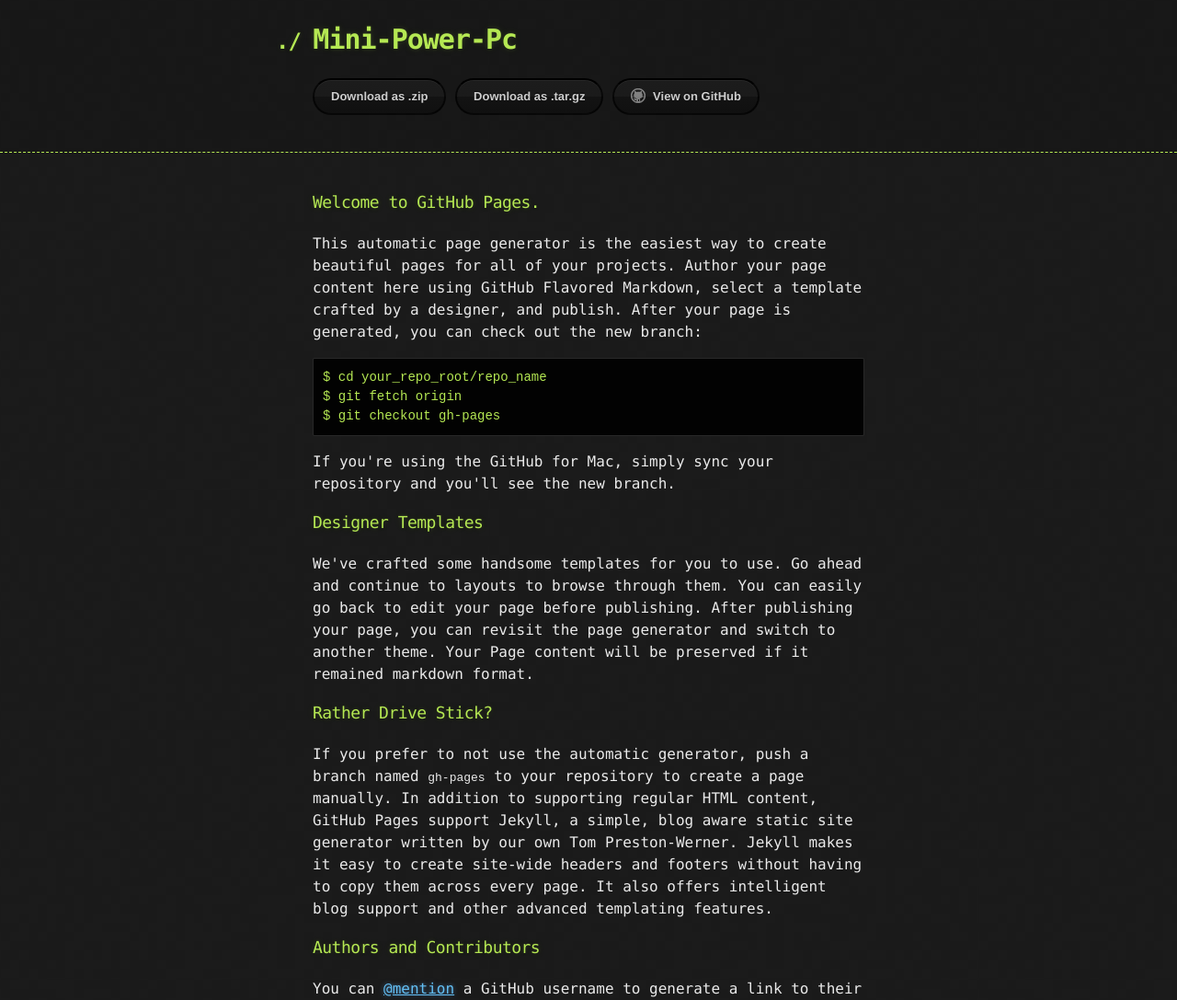
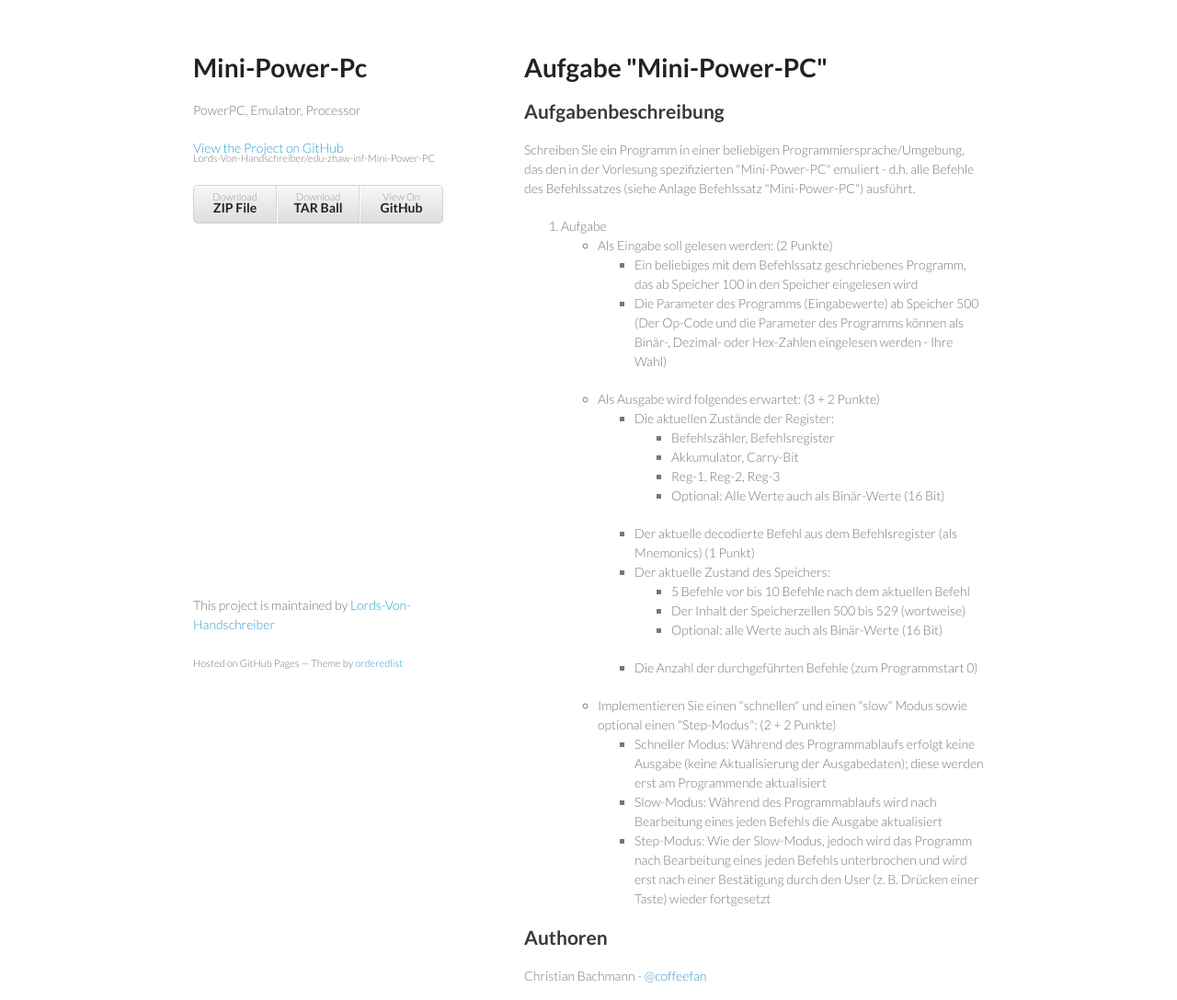
Before and after one commit to Lords-Von-Handschreiber/Mini-Power-PC, a plain HTML site: page index.html in a window 1280 px wide. Shown: the top 1087 px of the page at 92% size. Drawn offline with Linux system fonts and the light colour scheme.

```diff
--- a/index.html
+++ b/index.html
@@ -1,62 +1,98 @@
-<!DOCTYPE html>
+<!doctype html>
 <html>
   <head>
-    <meta charset='utf-8'>
+    <meta charset="utf-8">
     <meta http-equiv="X-UA-Compatible" content="chrome=1">
+    <title>Mini-Power-Pc by Lords-Von-Handschreiber</title>
 
-    <link rel="stylesheet" type="text/css" href="stylesheets/stylesheet.css" media="screen" />
-    <link rel="stylesheet" type="text/css" href="stylesheets/pygment_trac.css" media="screen" />
-    <link rel="stylesheet" type="text/css" href="stylesheets/print.css" media="print" />
+    <link rel="stylesheet" href="stylesheets/styles.css">
+    <link rel="stylesheet" href="stylesheets/pygment_trac.css">
+    <meta name="viewport" content="width=device-width, initial-scale=1, user-scalable=no">
+    <!--[if lt IE 9]>
+    <script src="//html5shiv.googlecode.com/svn/trunk/html5.js"></script>
+    <![endif]-->
+  </head>
+  <body>
+    <div class="wrapper">
+      <header>
+        <h1>Mini-Power-Pc</h1>
+        <p>PowerPC, Emulator, Processor</p>
 
-    <title>Mini-Power-Pc by Lords-Von-Handschreiber</title>
-  </head>
+        <p class="view"><a href="https://github.com/Lords-Von-Handschreiber/edu-zhaw-inf-Mini-Power-PC">View the Project on GitHub <small>Lords-Von-Handschreiber/edu-zhaw-inf-Mini-Power-PC</small></a></p>
 
-  <body>
 
-    <header>
-      <div class="container">
-        <h1>Mini-Power-Pc</h1>
-        <h2></h2>
+        <ul>
+          <li><a href="https://github.com/Lords-Von-Handschreiber/edu-zhaw-inf-Mini-Power-PC/zipball/master">Download <strong>ZIP File</strong></a></li>
+          <li><a href="https://github.com/Lords-Von-Handschreiber/edu-zhaw-inf-Mini-Power-PC/tarball/master">Download <strong>TAR Ball</strong></a></li>
+          <li><a href="https://github.com/Lords-Von-Handschreiber/edu-zhaw-inf-Mini-Power-PC">View On <strong>GitHub</strong></a></li>
+        </ul>
+      </header>
+      <section>
+        <h1>Aufgabe "Mini-Power-PC"</h1>
 
-        <section id="downloads">
-          <a href="https://github.com/Lords-Von-Handschreiber/edu-zhaw-inf-Mini-Power-PC/zipball/master" class="btn">Download as .zip</a>
-          <a href="https://github.com/Lords-Von-Handschreiber/edu-zhaw-inf-Mini-Power-PC/tarball/master" class="btn">Download as .tar.gz</a>
-          <a href="https://github.com/Lords-Von-Handschreiber/edu-zhaw-inf-Mini-Power-PC" class="btn btn-github"><span class="icon"></span>View on GitHub</a>
-        </section>
-      </div>
-    </header>
+<h2>Aufgabenbeschreibung</h2>
 
-    <div class="container">
-      <section id="main_content">
-        <h3>Welcome to GitHub Pages.</h3>
+<p>Schreiben Sie ein Programm in einer beliebigen Programmiersprache/Umgebung, das den in der Vorlesung spezifizierten "Mini-Power-PC" emuliert - d.h. alle Befehle des Befehlssatzes (siehe Anlage Befehlssatz "Mini-Power-PC") ausführt.</p>
 
-<p>This automatic page generator is the easiest way to create beautiful pages for all of your projects. Author your page content here using GitHub Flavored Markdown, select a template crafted by a designer, and publish. After your page is generated, you can check out the new branch:</p>
+<ol>
+<li>Aufgabe
 
-<pre><code>$ cd your_repo_root/repo_name
-$ git fetch origin
-$ git checkout gh-pages
-</code></pre>
+<ul>
+<li>Als Eingabe soll gelesen werden: (2 Punkte)
 
-<p>If you're using the GitHub for Mac, simply sync your repository and you'll see the new branch.</p>
+<ul>
+<li>Ein beliebiges mit dem Befehlssatz geschriebenes Programm, das ab Speicher 100 in den Speicher eingelesen wird</li>
+<li>Die Parameter des Programms (Eingabewerte) ab Speicher 500 (Der Op-Code und die Parameter des Programms können als Binär-, Dezimal- oder Hex-Zahlen eingelesen werden - Ihre Wahl)</li>
+</ul>
+</li>
+<li>Als Ausgabe wird folgendes erwartet: (3 + 2 Punkte)
 
-<h3>Designer Templates</h3>
+<ul>
+<li>Die aktuellen Zustände der Register:
 
-<p>We've crafted some handsome templates for you to use. Go ahead and continue to layouts to browse through them. You can easily go back to edit your page before publishing. After publishing your page, you can revisit the page generator and switch to another theme. Your Page content will be preserved if it remained markdown format.</p>
+<ul>
+<li>Befehlszähler, Befehlsregister</li>
+<li>Akkumulator, Carry-Bit</li>
+<li>Reg-1, Reg-2, Reg-3</li>
+<li>Optional: Alle Werte auch als Binär-Werte (16 Bit)</li>
+</ul>
+</li>
+<li>Der aktuelle decodierte Befehl aus dem Befehlsregister (als Mnemonics) (1 Punkt)</li>
+<li>Der aktuelle Zustand des Speichers:
 
-<h3>Rather Drive Stick?</h3>
+<ul>
+<li>5 Befehle vor bis 10 Befehle nach dem aktuellen Befehl</li>
+<li>Der Inhalt der Speicherzellen 500 bis 529 (wortweise)</li>
+<li>Optional: alle Werte auch als Binär-Werte (16 Bit)</li>
+</ul>
+</li>
+<li>Die Anzahl der durchgeführten Befehle (zum Programmstart 0)</li>
+</ul>
+</li>
+<li>Implementieren Sie einen "schnellen" und einen "slow" Modus sowie optional einen "Step-Modus": (2 + 2 Punkte)
 
-<p>If you prefer to not use the automatic generator, push a branch named <code>gh-pages</code> to your repository to create a page manually. In addition to supporting regular HTML content, GitHub Pages support Jekyll, a simple, blog aware static site generator written by our own Tom Preston-Werner. Jekyll makes it easy to create site-wide headers and footers without having to copy them across every page. It also offers intelligent blog support and other advanced templating features.</p>
+<ul>
+<li>Schneller Modus: Während des Programmablaufs erfolgt keine Ausgabe (keine Aktualisierung der Ausgabedaten); diese werden erst am Programmende aktualisiert</li>
+<li>Slow-Modus: Während des Programmablaufs wird nach Bearbeitung eines jeden Befehls die Ausgabe aktualisiert</li>
+<li>Step-Modus: Wie der Slow-Modus, jedoch wird das Programm nach Bearbeitung eines jeden Befehls unterbrochen und wird erst nach einer Bestätigung durch den User (z. B. Drücken einer Taste) wieder fortgesetzt</li>
+</ul>
+</li>
+</ul>
+</li>
+</ol><h2>Authoren</h2>
 
-<h3>Authors and Contributors</h3>
+<p>Christian Bachmann - <a href="https://github.com/coffeefan" class="user-mention">@coffeefan</a></p>
 
-<p>You can <a href="https://github.com/blog/821" class="user-mention">@mention</a> a GitHub username to generate a link to their profile. The resulting <code>&lt;a&gt;</code> element will link to the contributor's GitHub Profile. For example: In 2007, Chris Wanstrath (<a href="https://github.com/defunkt" class="user-mention">@defunkt</a>), PJ Hyett (<a href="https://github.com/pjhyett" class="user-mention">@pjhyett</a>), and Tom Preston-Werner (<a href="https://github.com/mojombo" class="user-mention">@mojombo</a>) founded GitHub.</p>
+<p>Luca Selinger - <a href="https://github.com/peac3maker" class="user-mention">@peac3maker</a></p>
 
-<h3>Support or Contact</h3>
-
-<p>Having trouble with Pages? Check out the documentation at <a href="http://help.github.com/pages">http://help.github.com/pages</a> or contact <a href="mailto:support@github.com">support@github.com</a> and we’ll help you sort it out.</p>
+<p>Thomas Bandixen - <a href="https://github.com/tbandixen" class="user-mention">@tbandixen</a></p>
       </section>
+      <footer>
+        <p>This project is maintained by <a href="https://github.com/Lords-Von-Handschreiber">Lords-Von-Handschreiber</a></p>
+        <p><small>Hosted on GitHub Pages &mdash; Theme by <a href="https://github.com/orderedlist">orderedlist</a></small></p>
+      </footer>
     </div>
-
+    <script src="javascripts/scale.fix.js"></script>
 
   </body>
 </html>
--- a/javascripts/main.js
+++ /dev/null
@@ -1 +0,0 @@
-console.log('This would be the main JS file.');
--- a/stylesheets/pygment_trac.css
+++ b/stylesheets/pygment_trac.css
@@ -1,3 +1,4 @@
+.highlight  { background: #ffffff; }
 .highlight .c { color: #999988; font-style: italic } /* Comment */
 .highlight .err { color: #a61717; background-color: #e3d2d2 } /* Error */
 .highlight .k { font-weight: bold } /* Keyword */
@@ -34,7 +35,7 @@
 .highlight .ne { color: #990000; font-weight: bold } /* Name.Exception */
 .highlight .nf { color: #990000; font-weight: bold } /* Name.Function */
 .highlight .nn { color: #555555 } /* Name.Namespace */
-.highlight .nt { color: #CBDFFF } /* Name.Tag */
+.highlight .nt { color: #000080 } /* Name.Tag */
 .highlight .nv { color: #008080 } /* Name.Variable */
 .highlight .ow { font-weight: bold } /* Operator.Word */
 .highlight .w { color: #bbbbbb } /* Text.Whitespace */
--- /dev/null
+++ b/stylesheets/styles.css
@@ -0,0 +1,255 @@
+@import url(https://fonts.googleapis.com/css?family=Lato:300italic,700italic,300,700);
+
+body {
+  padding:50px;
+  font:14px/1.5 Lato, "Helvetica Neue", Helvetica, Arial, sans-serif;
+  color:#777;
+  font-weight:300;
+}
+
+h1, h2, h3, h4, h5, h6 {
+  color:#222;
+  margin:0 0 20px;
+}
+
+p, ul, ol, table, pre, dl {
+  margin:0 0 20px;
+}
+
+h1, h2, h3 {
+  line-height:1.1;
+}
+
+h1 {
+  font-size:28px;
+}
+
+h2 {
+  color:#393939;
+}
+
+h3, h4, h5, h6 {
+  color:#494949;
+}
+
+a {
+  color:#39c;
+  font-weight:400;
+  text-decoration:none;
+}
+
+a small {
+  font-size:11px;
+  color:#777;
+  margin-top:-0.6em;
+  display:block;
+}
+
+.wrapper {
+  width:860px;
+  margin:0 auto;
+}
+
+blockquote {
+  border-left:1px solid #e5e5e5;
+  margin:0;
+  padding:0 0 0 20px;
+  font-style:italic;
+}
+
+code, pre {
+  font-family:Monaco, Bitstream Vera Sans Mono, Lucida Console, Terminal;
+  color:#333;
+  font-size:12px;
+}
+
+pre {
+  padding:8px 15px;
+  background: #f8f8f8;
+  border-radius:5px;
+  border:1px solid #e5e5e5;
+  overflow-x: auto;
+}
+
+table {
+  width:100%;
+  border-collapse:collapse;
+}
+
+th, td {
+  text-align:left;
+  padding:5px 10px;
+  border-bottom:1px solid #e5e5e5;
+}
+
+dt {
+  color:#444;
+  font-weight:700;
+}
+
+th {
+  color:#444;
+}
+
+img {
+  max-width:100%;
+}
+
+header {
+  width:270px;
+  float:left;
+  position:fixed;
+}
+
+header ul {
+  list-style:none;
+  height:40px;
+
+  padding:0;
+
+  background: #eee;
+  background: -moz-linear-gradient(top, #f8f8f8 0%, #dddddd 100%);
+  background: -webkit-gradient(linear, left top, left bottom, color-stop(0%,#f8f8f8), color-stop(100%,#dddddd));
+  background: -webkit-linear-gradient(top, #f8f8f8 0%,#dddddd 100%);
+  background: -o-linear-gradient(top, #f8f8f8 0%,#dddddd 100%);
+  background: -ms-linear-gradient(top, #f8f8f8 0%,#dddddd 100%);
+  background: linear-gradient(top, #f8f8f8 0%,#dddddd 100%);
+
+  border-radius:5px;
+  border:1px solid #d2d2d2;
+  box-shadow:inset #fff 0 1px 0, inset rgba(0,0,0,0.03) 0 -1px 0;
+  width:270px;
+}
+
+header li {
+  width:89px;
+  float:left;
+  border-right:1px solid #d2d2d2;
+  height:40px;
+}
+
+header ul a {
+  line-height:1;
+  font-size:11px;
+  color:#999;
+  display:block;
+  text-align:center;
+  padding-top:6px;
+  height:40px;
+}
+
+strong {
+  color:#222;
+  font-weight:700;
+}
+
+header ul li + li {
+  width:88px;
+  border-left:1px solid #fff;
+}
+
+header ul li + li + li {
+  border-right:none;
+  width:89px;
+}
+
+header ul a strong {
+  font-size:14px;
+  display:block;
+  color:#222;
+}
+
+section {
+  width:500px;
+  float:right;
+  padding-bottom:50px;
+}
+
+small {
+  font-size:11px;
+}
+
+hr {
+  border:0;
+  background:#e5e5e5;
+  height:1px;
+  margin:0 0 20px;
+}
+
+footer {
+  width:270px;
+  float:left;
+  position:fixed;
+  bottom:50px;
+}
+
+@media print, screen and (max-width: 960px) {
+
+  div.wrapper {
+    width:auto;
+    margin:0;
+  }
+
+  header, section, footer {
+    float:none;
+    position:static;
+    width:auto;
+  }
+
+  header {
+    padding-right:320px;
+  }
+
+  section {
+    border:1px solid #e5e5e5;
+    border-width:1px 0;
+    padding:20px 0;
+    margin:0 0 20px;
+  }
+
+  header a small {
+    display:inline;
+  }
+
+  header ul {
+    position:absolute;
+    right:50px;
+    top:52px;
+  }
+}
+
+@media print, screen and (max-width: 720px) {
+  body {
+    word-wrap:break-word;
+  }
+
+  header {
+    padding:0;
+  }
+
+  header ul, header p.view {
+    position:static;
+  }
+
+  pre, code {
+    word-wrap:normal;
+  }
+}
+
+@media print, screen and (max-width: 480px) {
+  body {
+    padding:15px;
+  }
+
+  header ul {
+    display:none;
+  }
+}
+
+@media print {
+  body {
+    padding:0.4in;
+    font-size:12pt;
+    color:#444;
+  }
+}
--- a/stylesheets/stylesheet.css
+++ /dev/null
@@ -1,247 +0,0 @@
-body {
-  margin: 0;
-  padding: 0;
-  background: #151515 url("../images/bkg.png") 0 0;
-  color: #eaeaea;
-  font: 16px;
-  line-height: 1.5;
-  font-family: Monaco, "Bitstream Vera Sans Mono", "Lucida Console", Terminal, monospace;
-}
-
-/* General & 'Reset' Stuff */
-
-.container {
-  width: 90%;
-  max-width: 600px;
-  margin: 0 auto;
-}
-
-section {
-  display: block;
-  margin: 0 0 20px 0;
-}
-
-h1, h2, h3, h4, h5, h6 {
-  margin: 0 0 20px;
-}
-
-li {
-  line-height: 1.4 ;
-}
-
-/* Header, <header>
-   header   - container
-   h1       - project name
-   h2       - project description
-*/
-
-header {
-  background: rgba(0, 0, 0, 0.1);
-  width: 100%;
-  border-bottom: 1px dashed #b5e853;
-  padding: 20px 0;
-  margin: 0 0 40px 0;
-}
-
-header h1 {
-  font-size: 30px;
-  line-height: 1.5;
-  margin: 0 0 0 -40px;
-  font-weight: bold;
-  font-family: Monaco, "Bitstream Vera Sans Mono", "Lucida Console", Terminal, monospace;
-  color: #b5e853;
-  text-shadow: 0 1px 1px rgba(0, 0, 0, 0.1),
-               0 0 5px rgba(181, 232, 83, 0.1),
-               0 0 10px rgba(181, 232, 83, 0.1);
-  letter-spacing: -1px;
-  -webkit-font-smoothing: antialiased;
-}
-
-header h1:before {
-  content: "./ ";
-  font-size: 24px;
-}
-
-header h2 {
-  font-size: 18px;
-  font-weight: 300;
-  color: #666;
-}
-
-#downloads .btn {
-  display: inline-block;
-  text-align: center;
-  margin: 0;
-}
-
-/* Main Content
-*/
-
-#main_content {
-  width: 100%;
-  -webkit-font-smoothing: antialiased;
-}
-section img {
-  max-width: 100%
-}
-
-h1, h2, h3, h4, h5, h6 {
-  font-weight: normal;
-  font-family: Monaco, "Bitstream Vera Sans Mono", "Lucida Console", Terminal, monospace;
-  color: #b5e853;
-  letter-spacing: -0.03em;
-  text-shadow: 0 1px 1px rgba(0, 0, 0, 0.1),
-               0 0 5px rgba(181, 232, 83, 0.1),
-               0 0 10px rgba(181, 232, 83, 0.1);
-}
-
-#main_content h1 {
-  font-size: 30px;
-}
-
-#main_content h2 {
-  font-size: 24px;
-}
-
-#main_content h3 {
-  font-size: 18px;
-}
-
-#main_content h4 {
-  font-size: 14px;
-}
-
-#main_content h5 {
-  font-size: 12px;
-  text-transform: uppercase;
-  margin: 0 0 5px 0;
-}
-
-#main_content h6 {
-  font-size: 12px;
-  text-transform: uppercase;
-  color: #999;
-  margin: 0 0 5px 0;
-}
-
-dt {
-  font-style: italic;
-  font-weight: bold;
-}
-
-ul li {
-  list-style: none;
-}
-
-ul li:before {
-  content: ">>";
-  font-family: Monaco, "Bitstream Vera Sans Mono", "Lucida Console", Terminal, monospace;
-  font-size: 13px;
-  color: #b5e853;
-  margin-left: -37px;
-  margin-right: 21px;
-  line-height: 16px;
-}
-
-blockquote {
-  color: #aaa;
-  padding-left: 10px;
-  border-left: 1px dotted #666;
-}
-
-pre {
-  background: rgba(0, 0, 0, 0.9);
-  border: 1px solid rgba(255, 255, 255, 0.15);
-  padding: 10px;
-  font-size: 14px;
-  color: #b5e853;
-  border-radius: 2px;
-  -moz-border-radius: 2px;
-  -webkit-border-radius: 2px;
-  text-wrap: normal;
-  overflow: auto;
-  overflow-y: hidden;
-}
-
-table {
-  width: 100%;
-  margin: 0 0 20px 0;
-}
-
-th {
-  text-align: left;
-  border-bottom: 1px dashed #b5e853;
-  padding: 5px 10px;
-}
-
-td {
-  padding: 5px 10px;
-}
-
-hr {
-  height: 0;
-  border: 0;
-  border-bottom: 1px dashed #b5e853;
-  color: #b5e853;
-}
-
-/* Buttons
-*/
-
-.btn {
-  display: inline-block;
-  background: -webkit-linear-gradient(top, rgba(40, 40, 40, 0.3), rgba(35, 35, 35, 0.3) 50%, rgba(10, 10, 10, 0.3) 50%, rgba(0, 0, 0, 0.3));
-  padding: 8px 18px;
-  border-radius: 50px;
-  border: 2px solid rgba(0, 0, 0, 0.7);
-  border-bottom: 2px solid rgba(0, 0, 0, 0.7);
-  border-top: 2px solid rgba(0, 0, 0, 1);
-  color: rgba(255, 255, 255, 0.8);
-  font-family: Helvetica, Arial, sans-serif;
-  font-weight: bold;
-  font-size: 13px;
-  text-decoration: none;
-  text-shadow: 0 -1px 0 rgba(0, 0, 0, 0.75);
-  box-shadow: inset 0 1px 0 rgba(255, 255, 255, 0.05);
-}
-
-.btn:hover {
-  background: -webkit-linear-gradient(top, rgba(40, 40, 40, 0.6), rgba(35, 35, 35, 0.6) 50%, rgba(10, 10, 10, 0.8) 50%, rgba(0, 0, 0, 0.8));
-}
-
-.btn .icon {
-  display: inline-block;
-  width: 16px;
-  height: 16px;
-  margin: 1px 8px 0 0;
-  float: left;
-}
-
-.btn-github .icon {
-  opacity: 0.6;
-  background: url("../images/blacktocat.png") 0 0 no-repeat;
-}
-
-/* Links
-   a, a:hover, a:visited
-*/
-
-a {
-  color: #63c0f5;
-  text-shadow: 0 0 5px rgba(104, 182, 255, 0.5);
-}
-
-/* Clearfix */
-
-.cf:before, .cf:after {
-  content:"";
-  display:table;
-}
-
-.cf:after {
-  clear:both;
-}
-
-.cf {
-  zoom:1;
-}
```
Also changed, not shown: javascripts/scale.fix.js (added, +17 -0 lines), params.json (+1 -1 lines), images/bkg.png (deleted), images/blacktocat.png (deleted).
